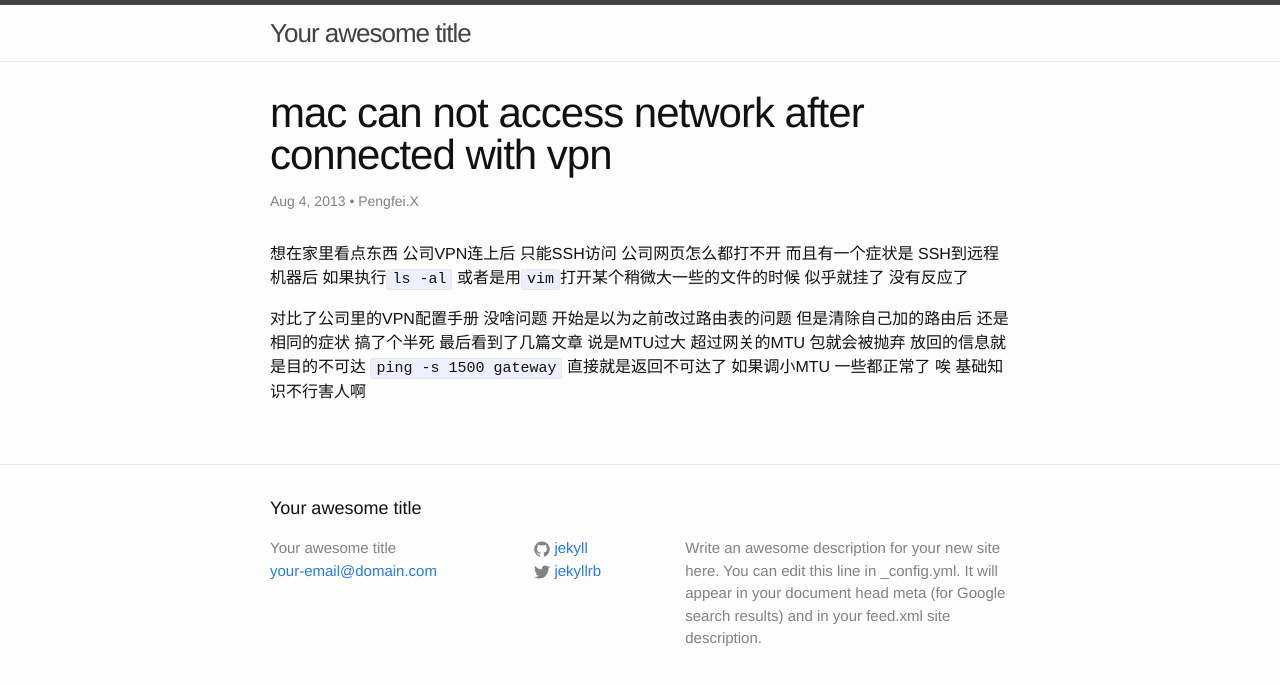
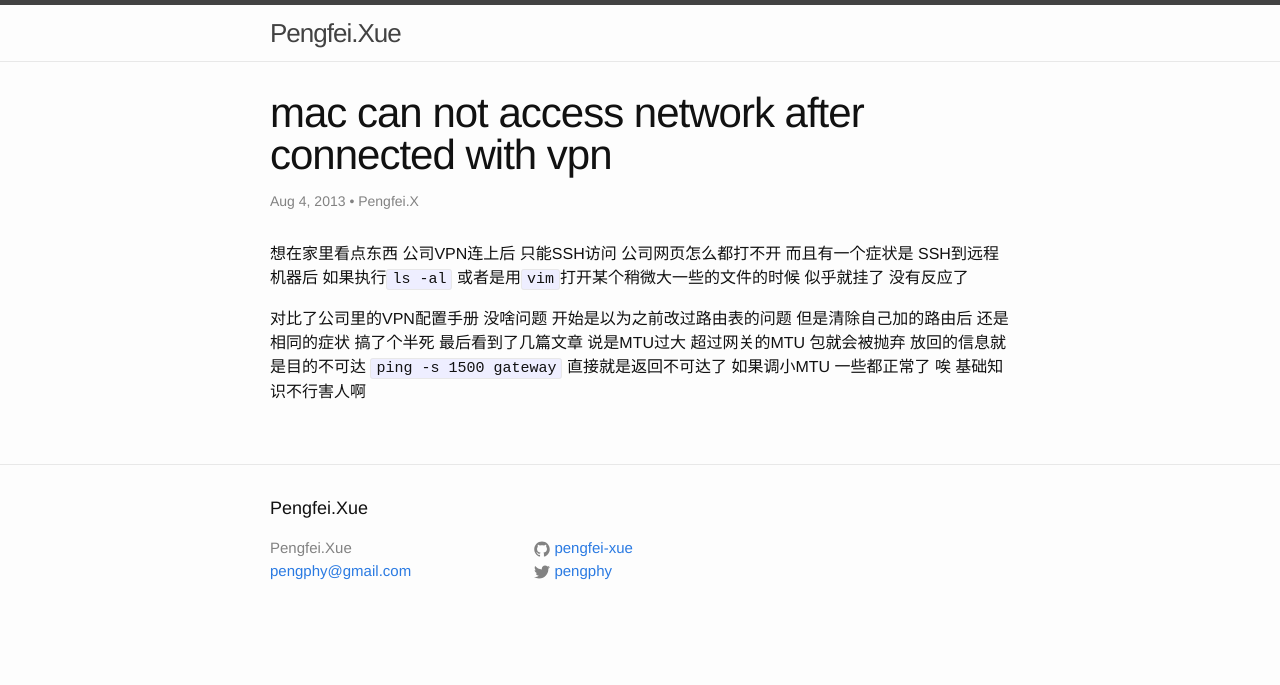
Before and after one commit to pengfei-xue/pengfei-xue.github.io, a Jekyll site: the page built from _posts/2013-08-04-mac-vpn-can-not-access-web.markdown, in a window 1280 px wide. Shown: the top 685 px of the page. Built offline with Jekyll 4.4.1, drawn with Linux system fonts in a browser that asks for light colours.

Commit message:
update config

```diff
--- a/_config.yml
+++ b/_config.yml
@@ -1,21 +1,10 @@
-# Welcome to Jekyll!
-#
-# This config file is meant for settings that affect your whole blog, values
-# which you are expected to set up once and rarely need to edit after that.
-# For technical reasons, this file is *NOT* reloaded automatically when you use
-# 'jekyll serve'. If you change this file, please restart the server process.
-
-# Site settings
-title: Your awesome title
-email: your-email@domain.com
-description: > # this means to ignore newlines until "baseurl:"
-  Write an awesome description for your new site here. You can edit this
-  line in _config.yml. It will appear in your document head meta (for
-  Google search results) and in your feed.xml site description.
-baseurl: "" # the subpath of your site, e.g. /blog
-url: "http://yourdomain.com" # the base hostname & protocol for your site
-twitter_username: jekyllrb
-github_username:  jekyll
+title: Pengfei.Xue
+email: pengphy@gmail.com
+description: ""
+baseurl: ""
+url: "https://pengfei-xue.github.com" # the base hostname & protocol for your site
+twitter_username: pengphy
+github_username:  pengfei-xue
 
 # Build settings
 markdown: kramdown
```
